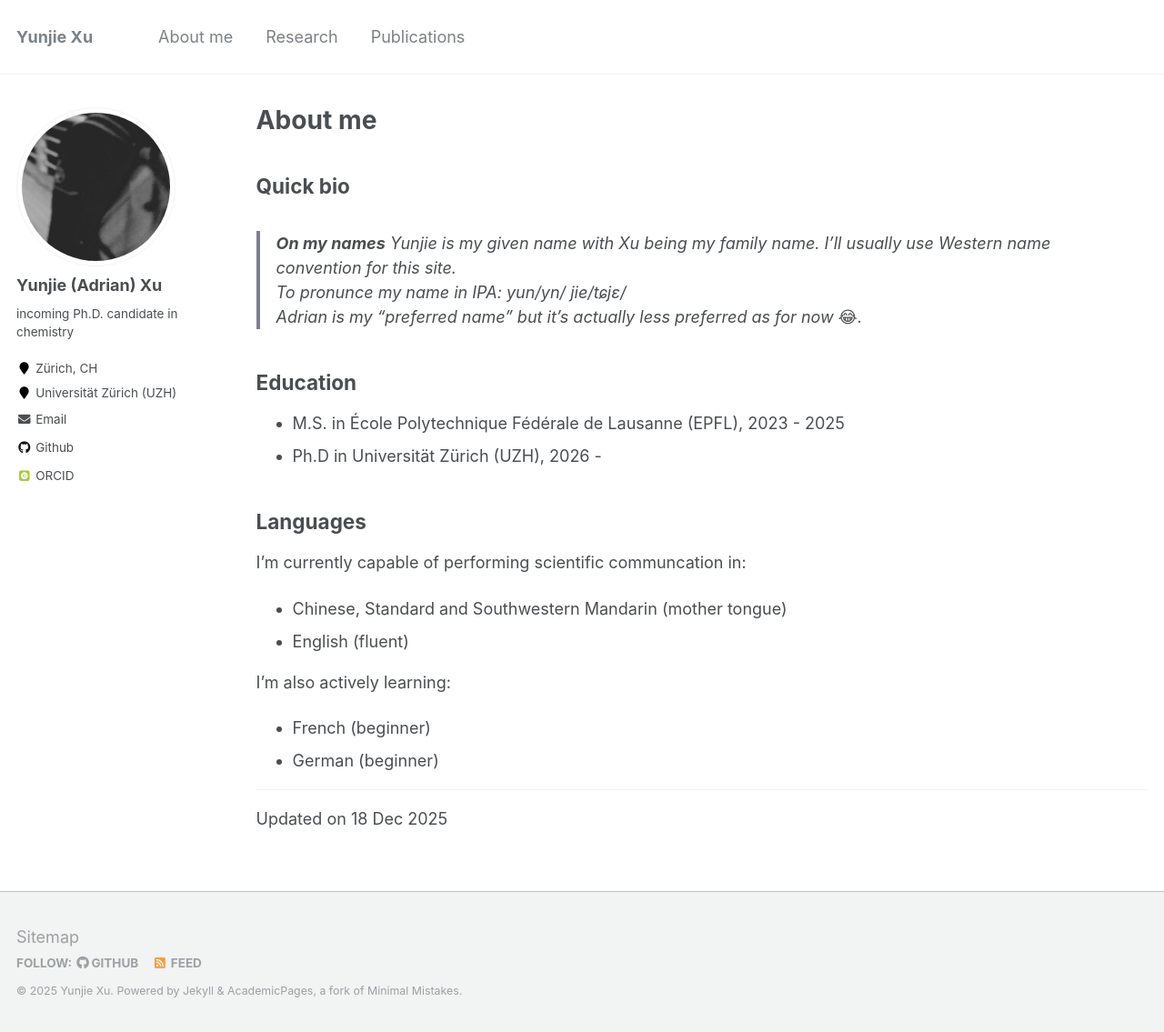
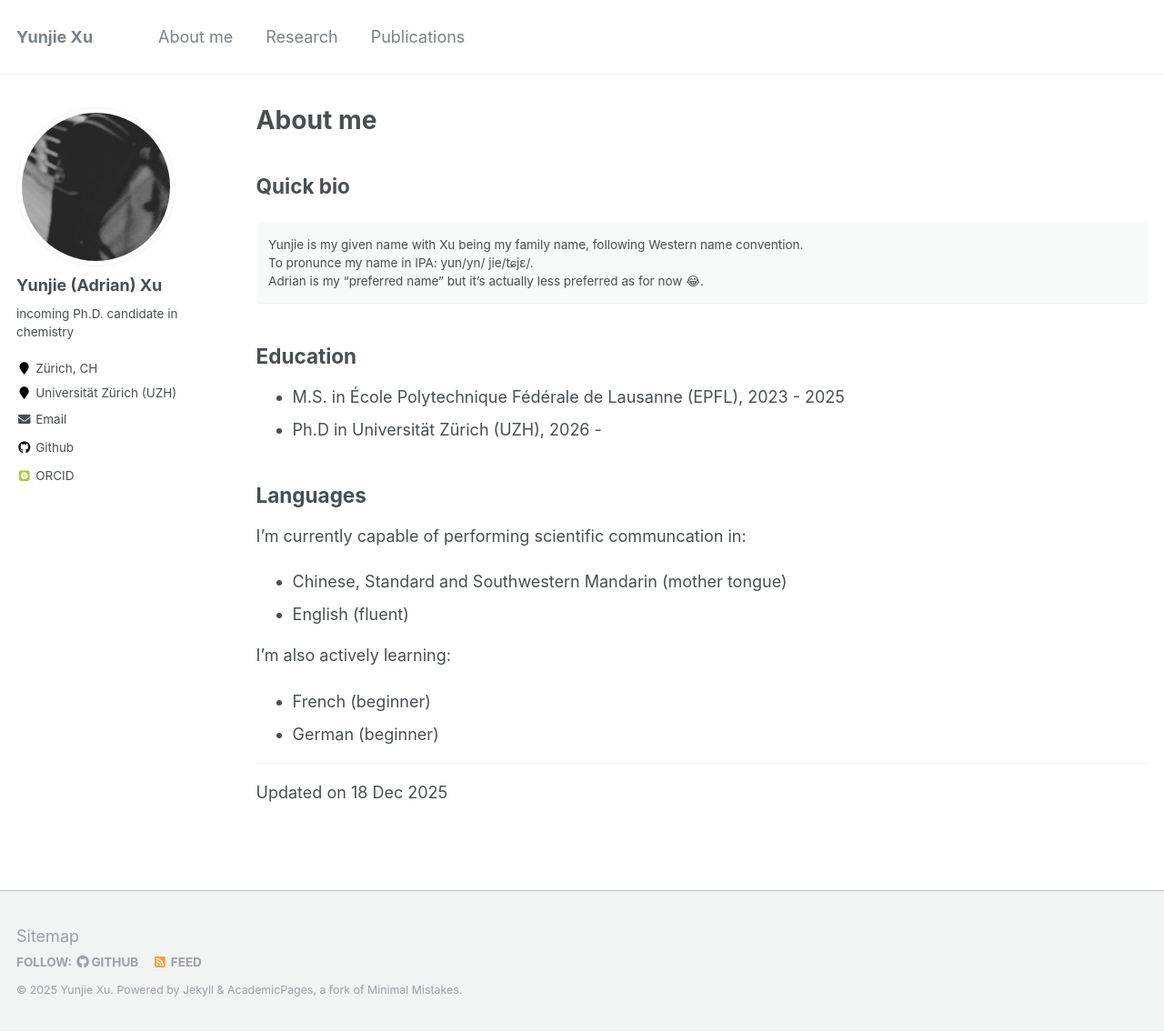
Before and after one commit to Syrizein/syrizein.github.io, a Jekyll site: the page built from _pages/aboutme.md, in a window 1280 px wide and 1135 px high. Shown: the whole window at 91% size. Built offline with Jekyll 4.4.1, drawn with Linux system fonts in a browser that asks for light colours; some web fonts are replaced.

Commit message:
Added a notice box.

```diff
--- a/_pages/aboutme.md
+++ b/_pages/aboutme.md
@@ -15,10 +15,10 @@ redirect_from:
 
 I was born in Sichuan, China in 2001. -->
 
->**On my names**
->Yunjie is my given name with Xu being my family name. I'll usually use Western name convention for this site.
->To pronunce my name in IPA: yun/yn/ jie/tɕjɛ/
->Adrian is my "preferred name" but it's actually less preferred as for now 😂.
+Yunjie is my given name with Xu being my family name, following Western name convention.
+To pronunce my name in IPA: yun/yn/ jie/tɕjɛ/.
+Adrian is my "preferred name" but it's actually less preferred as for now 😂.
+{: .notice}
 
 ## Education
 * M.S. in École Polytechnique Fédérale de Lausanne (EPFL), 2023 - 2025
```
Also changed, not shown: _pages/about.md (+3 -4 lines).
